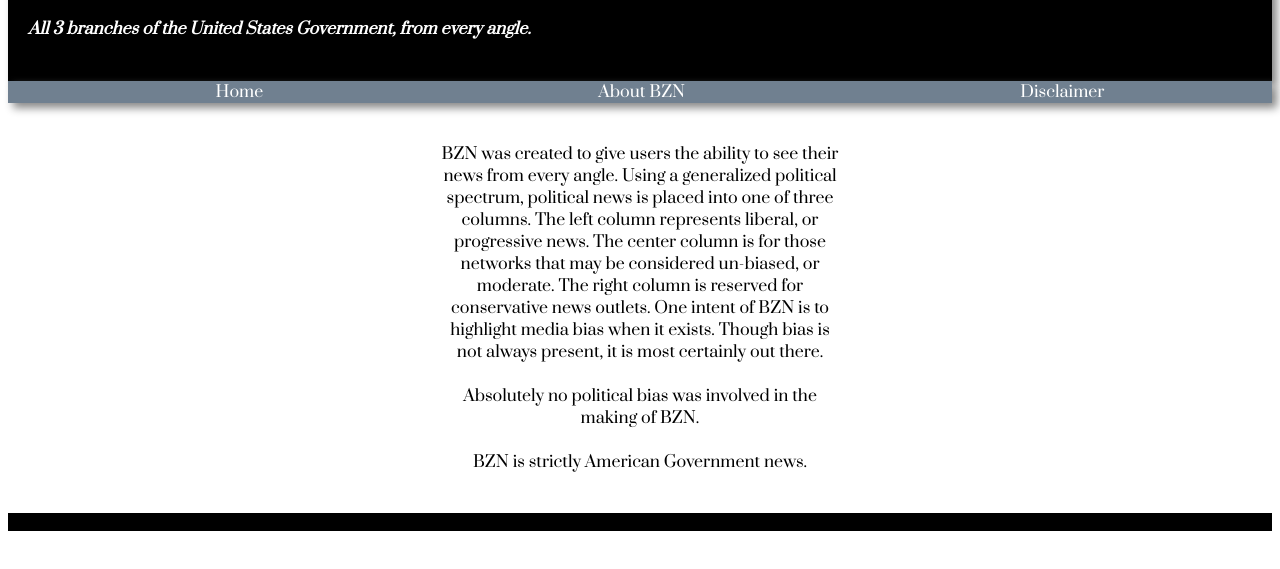
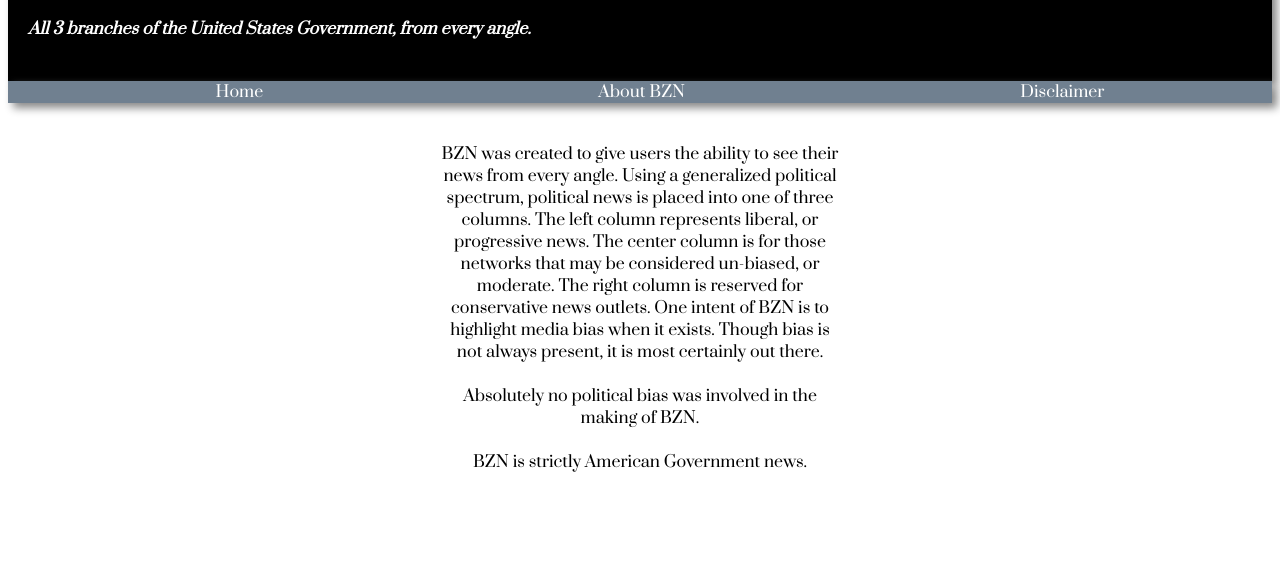
Before and after one commit to JustinKnuth/BZN, a website: page index2.html in a window 1280 px wide. Shown: the part 151-720 px from the top of the page. Drawn offline with nearby package versions, Linux system fonts and the light colour scheme.

Commit message:
Final commit

```diff
--- a/index2.html
+++ b/index2.html
@@ -48,6 +48,6 @@
  </main>
 
 
-    <footer>&copy; BZN</footer>
+    <footer></footer>
   </body>
 </html>
--- a/style.css
+++ b/style.css
@@ -52,10 +52,7 @@
   color: white;
   text-decoration: none;
   }
-footer {
-  background-color: black;
-  text-align: center;
-}
+
 
 
 
```
Also changed, not shown: index3.html (+1 -1 lines).
